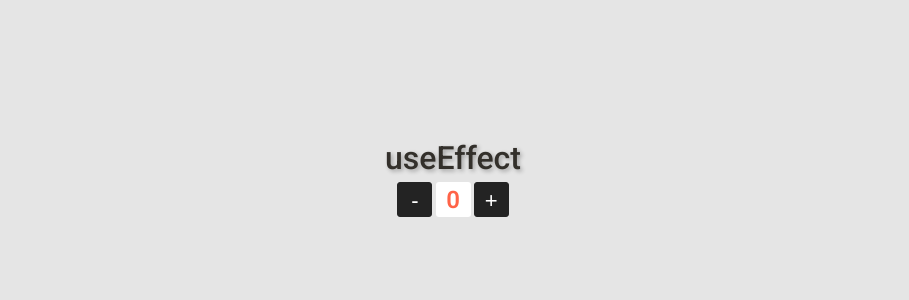
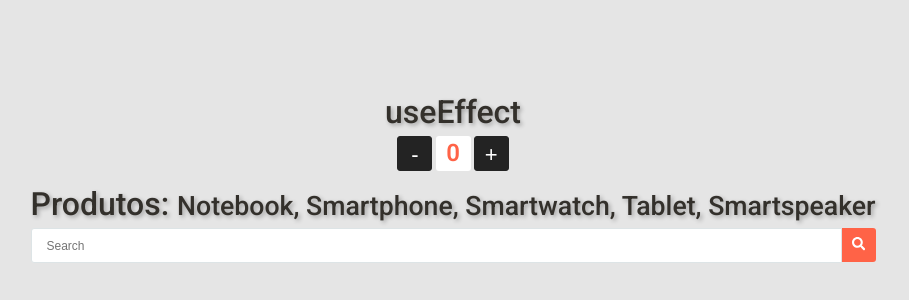
Before and after one commit to dfsilvadev/react-firebase, a React (Create React App) app: page / in a window 1280 px wide. Shown: the part 222-522 px from the top of the page, without its empty margins (187-1096 px from the left). Built offline with nearby package versions, Linux system fonts and the light colour scheme.

Commit message:
feat: entendendo o userEffect e aplicando sua usabilidade

```diff
--- a/src/components/ReactUseEffect.jsx
+++ b/src/components/ReactUseEffect.jsx
@@ -1,13 +1,42 @@
 import React from "react";
+import { FaSearch } from "react-icons/fa";
 
 import "../styles/components/reactUseEffect.css";
 
 const ReactUseEffect = () => {
   const [count, setCount] = React.useState(0);
+  const [search, setSearch] = React.useState("");
+  const [product, setProduct] = React.useState(null);
+  const [error, setError] = React.useState("");
 
   React.useEffect(() => {
-    document.title = count;
-  }, [count]);
+    if (product !== null)
+      localStorage.setItem("products", JSON.stringify(product));
+  }, [product]);
+
+  React.useEffect(() => {
+    const data = localStorage.getItem("products");
+    setProduct(JSON.parse(data));
+  }, []);
+
+  const handleSearch = (product, e) => {
+    e.preventDefault();
+    if (!product) {
+      setError("Preencha o campo com um dos produtos acima");
+      return;
+    }
+    fetch(`https://ranekapi.origamid.dev/json/api/produto/${product}`)
+      .then((response) => response.json())
+      .then((data) => {
+        const keys = Object.keys(data);
+        if (keys.includes("code")) {
+          setError(data.message);
+        } else {
+          setProduct(data);
+          setError("");
+        }
+      });
+  };
 
   return (
     <>
@@ -28,6 +57,27 @@ const ReactUseEffect = () => {
           +
         </button>
       </div>
+      <form onSubmit={(e) => handleSearch(search, e)}>
+        <h1>
+          Produtos:{" "}
+          <small>Notebook, Smartphone, Smartwatch, Tablet, Smartspeaker</small>
+        </h1>
+        <div className="input-group">
+          <input
+            type="search"
+            name="search"
+            value={search}
+            onChange={({ target }) => setSearch(target.value)}
+            autoFocus
+            placeholder="Search"
+          />
+          <button type="submit">
+            <FaSearch />
+          </button>
+        </div>
+        {error && <p className="error">{error}</p>}
+      </form>
+      {product && <h1>{product.nome}</h1>}
     </>
   );
 };
--- a/src/styles/components/reactUseEffect.css
+++ b/src/styles/components/reactUseEffect.css
@@ -49,3 +49,33 @@ button.btn-dark:hover {
   background: #fff;
   border-radius: 3px;
 }
+form {
+  margin-top: 0.935rem;
+}
+form .input-group {
+  display: flex;
+}
+.input-group input[type="search"] {
+  outline: 0;
+  height: 35px;
+  flex: 1;
+  padding: 0px 15px;
+  border-radius: 3px 0 0 3px;
+  border: 1px solid #dde4e6;
+  background: #fff;
+  font-size: 12px;
+  line-height: 12px;
+}
+form .input-group button {
+  width: 34px;
+  height: 34px;
+  background-color: tomato;
+  color: #fff;
+  border-radius: 0 3px 3px 0;
+}
+.error {
+  font-size: 12px;
+  font-weight: 600;
+  color: tomato;
+  margin-top: 0.3rem;
+}
```
